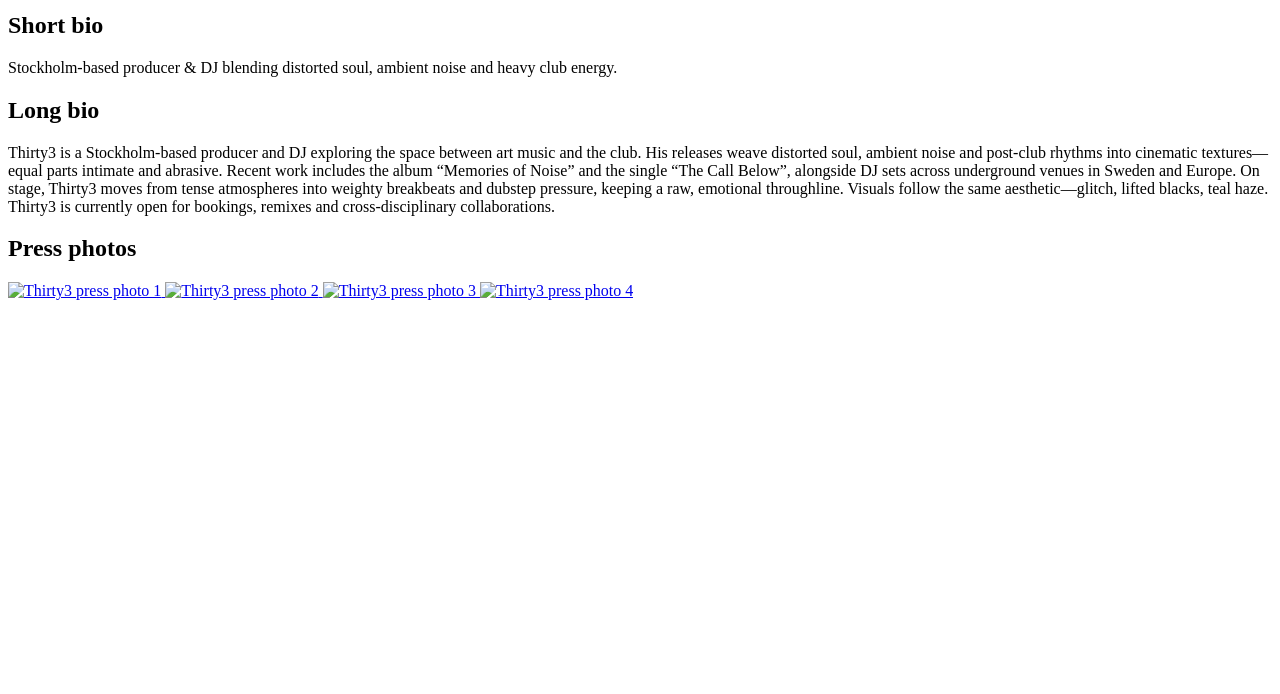
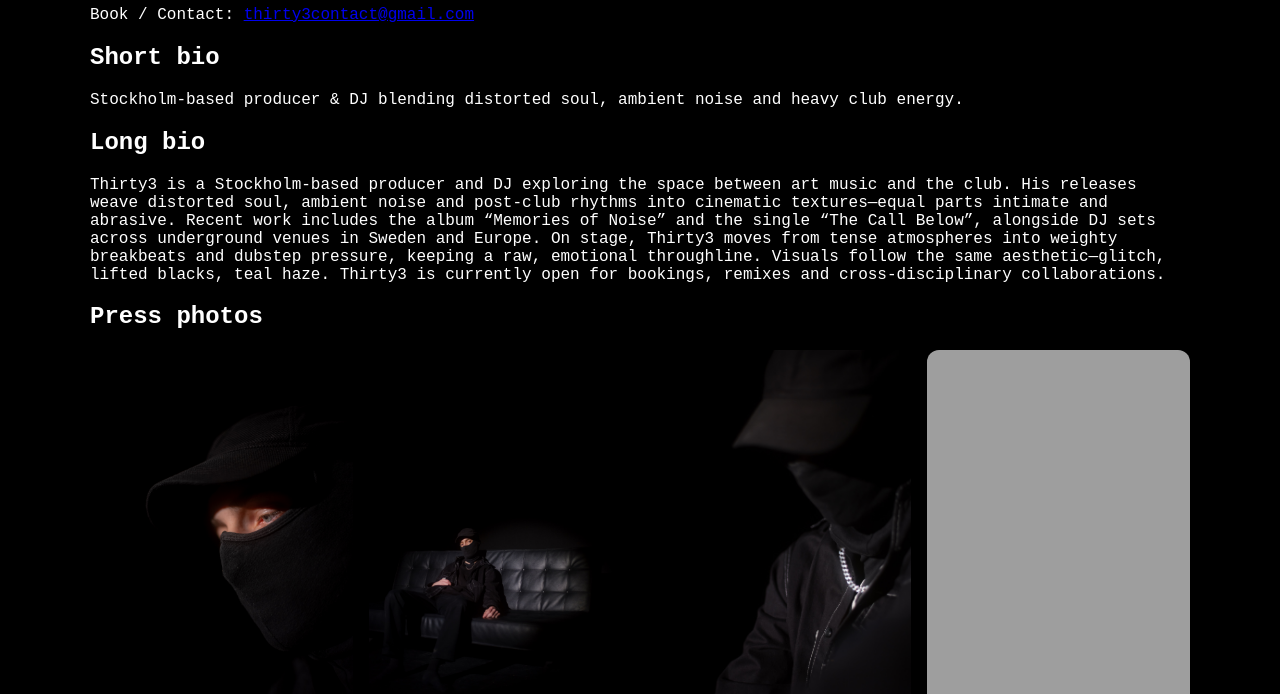
Before and after one commit to Thirty3Music/thirty3-site, a plain HTML site: page press.html in a window 1280 px wide. Shown: the part 106-800 px from the top of the page. Drawn offline with Linux system fonts and the light colour scheme; the site is published under a folder, as on GitHub Pages, so addresses that start at the root find nothing.

Commit message:
Fix internal links for GitHub Pages

```diff
--- a/press.html
+++ b/press.html
@@ -8,7 +8,7 @@
   <meta property="og:title" content="Thirty3 — Press" />
   <meta property="og:description" content="Bio, press photos and contact for bookings." />
   <meta property="og:image" content="https://thirty3music.github.io/thirty3-site/images/press/thirty3-press-1.jpg" />
-  <link rel="stylesheet" href="/style.css" />
+  <link rel="stylesheet" href="style.css" />
 </head>
 <body class="theme-dark">
   <main class="press container">
@@ -31,17 +31,17 @@
 
     <h2>Press photos</h2>
     <div class="press-grid">
-      <a href="/images/press/thirty3-press-1.jpg" download>
-        <img src="/images/press/thirty3-press-1.jpg" alt="Thirty3 press photo 1" />
+      <a href="images/press/thirty3-press-1.jpg" download>
+        <img src="images/press/thirty3-press-1.jpg" alt="Thirty3 press photo 1" />
       </a>
-      <a href="/images/press/thirty3-press-2.jpg" download>
-        <img src="/images/press/thirty3-press-2.jpg" alt="Thirty3 press photo 2" />
+      <a href="images/press/thirty3-press-2.jpg" download>
+        <img src="images/press/thirty3-press-2.jpg" alt="Thirty3 press photo 2" />
       </a>
-      <a href="/images/press/thirty3-press-3.jpg" download>
-        <img src="/images/press/thirty3-press-3.jpg" alt="Thirty3 press photo 3" />
+      <a href="images/press/thirty3-press-3.jpg" download>
+        <img src="images/press/thirty3-press-3.jpg" alt="Thirty3 press photo 3" />
       </a>
-      <a href="/images/press/thirty3-press-4.jpg" download>
-        <img src="/images/press/thirty3-press-4.jpg" alt="Thirty3 press photo 4" />
+      <a href="images/press/thirty3-press-4.jpg" download>
+        <img src="images/press/thirty3-press-4.jpg" alt="Thirty3 press photo 4" />
       </a>
     </div>
   </main>
```
Also changed, not shown: index.html (+1 -1 lines).
